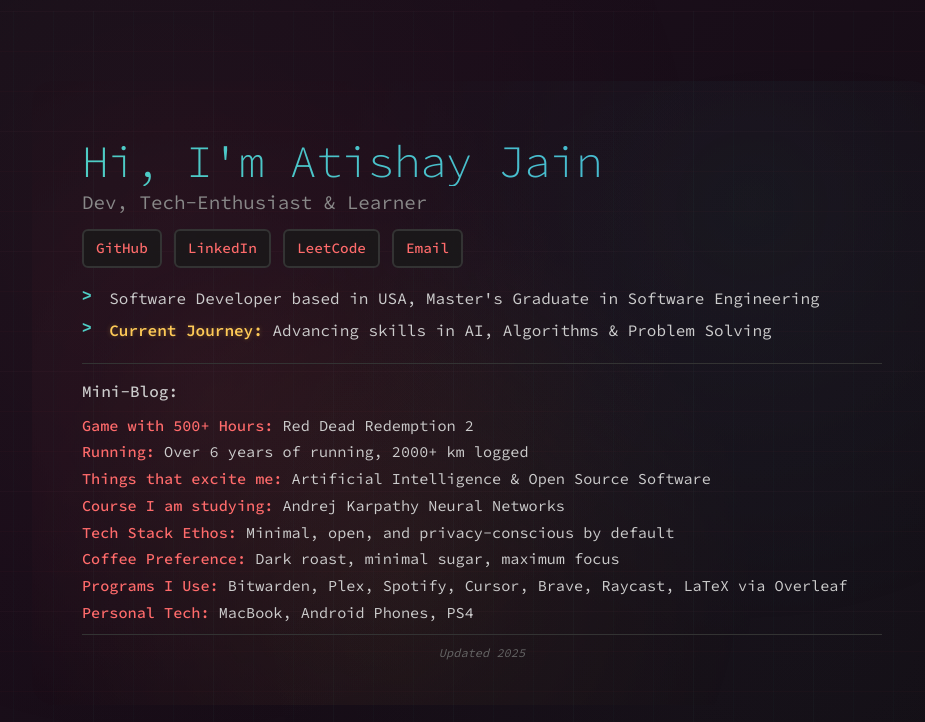
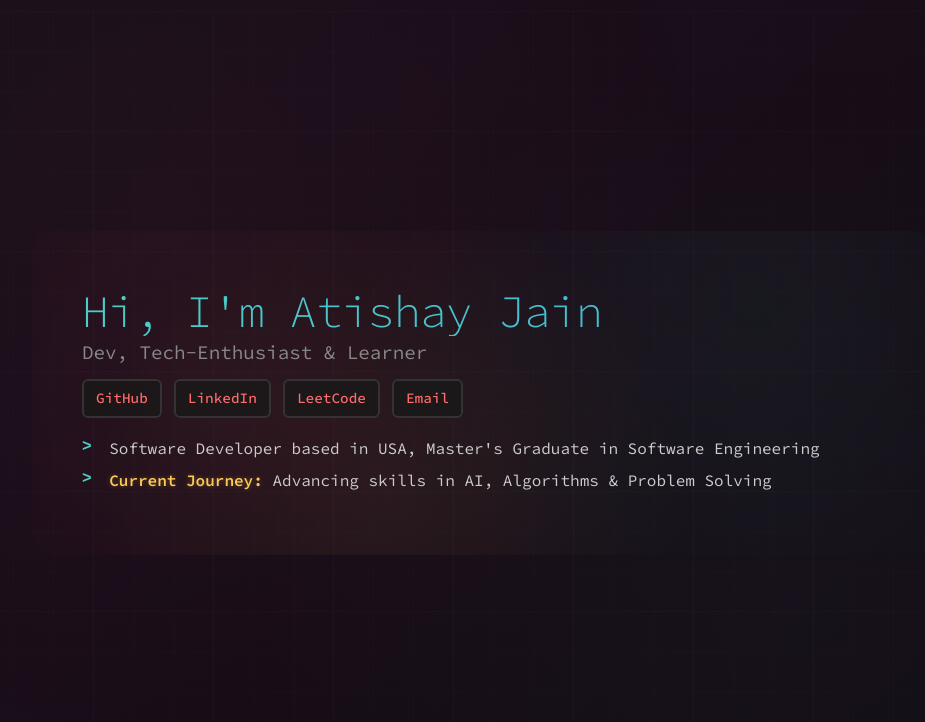
Before and after one commit to sudo-atishay/Personal-Blog-in-React, a React (Create React App) app: page / in a window 1280 px wide. Shown: the top 722 px of the page, without its empty margins (158-1083 px from the left). Built offline with nearby package versions, Linux system fonts and the light colour scheme.

Commit message:
Remove personal section from Home component

```diff
--- a/src/Pages/Home.js
+++ b/src/Pages/Home.js
@@ -22,38 +22,6 @@ const Home = () => {
             <span className="arrow">&gt;</span> <span className="label">Current Journey:</span> Advancing skills in AI, Algorithms & Problem Solving
           </div>
         </div>
-
-        <div className="personal-section">
-          <h3 className="personal-title">Mini-Blog:</h3>
-          <div className="personal-item">
-            <span className="personal-label">Game with 500+ Hours:</span> Red Dead Redemption 2
-          </div>
-          <div className="personal-item">
-            <span className="personal-label">Running:</span> Over 6 years of running, 2000+ km logged
-          </div>
-          <div className="personal-item">
-            <span className="personal-label">Things that excite me:</span> Artificial Intelligence & Open Source Software
-          </div>
-          <div className="personal-item">
-            <span className="personal-label">Course I am studying:</span> Andrej Karpathy Neural Networks
-          </div>
-          <div className="personal-item">
-            <span className="personal-label">Tech Stack Ethos:</span> Minimal, open, and privacy-conscious by default
-          </div>
-          <div className="personal-item">
-            <span className="personal-label">Coffee Preference:</span> Dark roast, minimal sugar, maximum focus
-          </div>
-          <div className="personal-item">
-            <span className="personal-label">Programs I Use:</span> Bitwarden, Plex, Spotify, Cursor, Brave, Raycast, LaTeX via Overleaf
-          </div>
-          <div className="personal-item">
-            <span className="personal-label">Personal Tech:</span> MacBook, Android Phones, PS4
-          </div>
-
-          <div className="updated-year">
-            Updated 2025
-          </div>
-        </div>
       </div>
     </div>
   );
```
